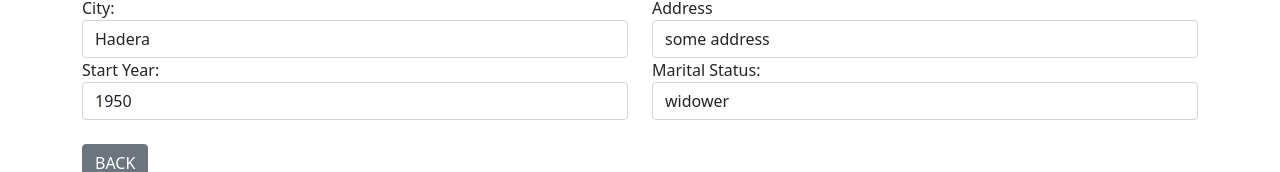
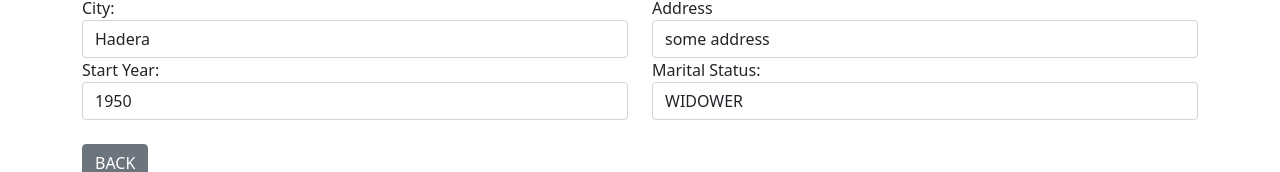
Before and after one commit to ShayGali/City-Website, an Angular app: page /residents/012587496 in a window 1280 px wide. Shown: the part 434-606 px from the top of the page. Built offline with nearby package versions, Linux system fonts and the light colour scheme.

Commit message:
change Marital Status edit to select element

```diff
--- a/src/app/residents/edit-resident-detail/edit-resident-detail.component.html
+++ b/src/app/residents/edit-resident-detail/edit-resident-detail.component.html
@@ -61,11 +61,14 @@
         </div>
         <div class="form-group col-md-6">
           <label>Marital Status:</label>
-          <input
-            type="text"
-            class="form-control"
-            [(ngModel)]="resident.maritalStatus"
-          />
+          <select [(ngModel)]="resident.maritalStatus" class="form-control">
+            <option
+              *ngFor="let enum of MaritalStatus | keyvalue"
+              [ngValue]="enum.value"
+            >
+              {{ enum.key }}
+            </option>
+          </select>
         </div>
       </div>
     </div>
--- a/src/app/residents/edit-resident-detail/edit-resident-detail.component.ts
+++ b/src/app/residents/edit-resident-detail/edit-resident-detail.component.ts
@@ -4,12 +4,15 @@ import { Observable } from 'rxjs';
 import Resident from '../Resident';
 import { ResidentsService } from '../residents.service';
 import { switchMap } from 'rxjs/operators';
+import { MaritalStatus } from '../Resident';
+
 @Component({
   selector: 'app-edit-resident-detail',
   templateUrl: './edit-resident-detail.component.html',
   styleUrls: ['./edit-resident-detail.component.css'],
 })
 export class EditResidentDetailComponent implements OnInit {
+  MaritalStatus = MaritalStatus;
   resident: Observable<Resident | undefined> = new Observable();
 
   constructor(
```
